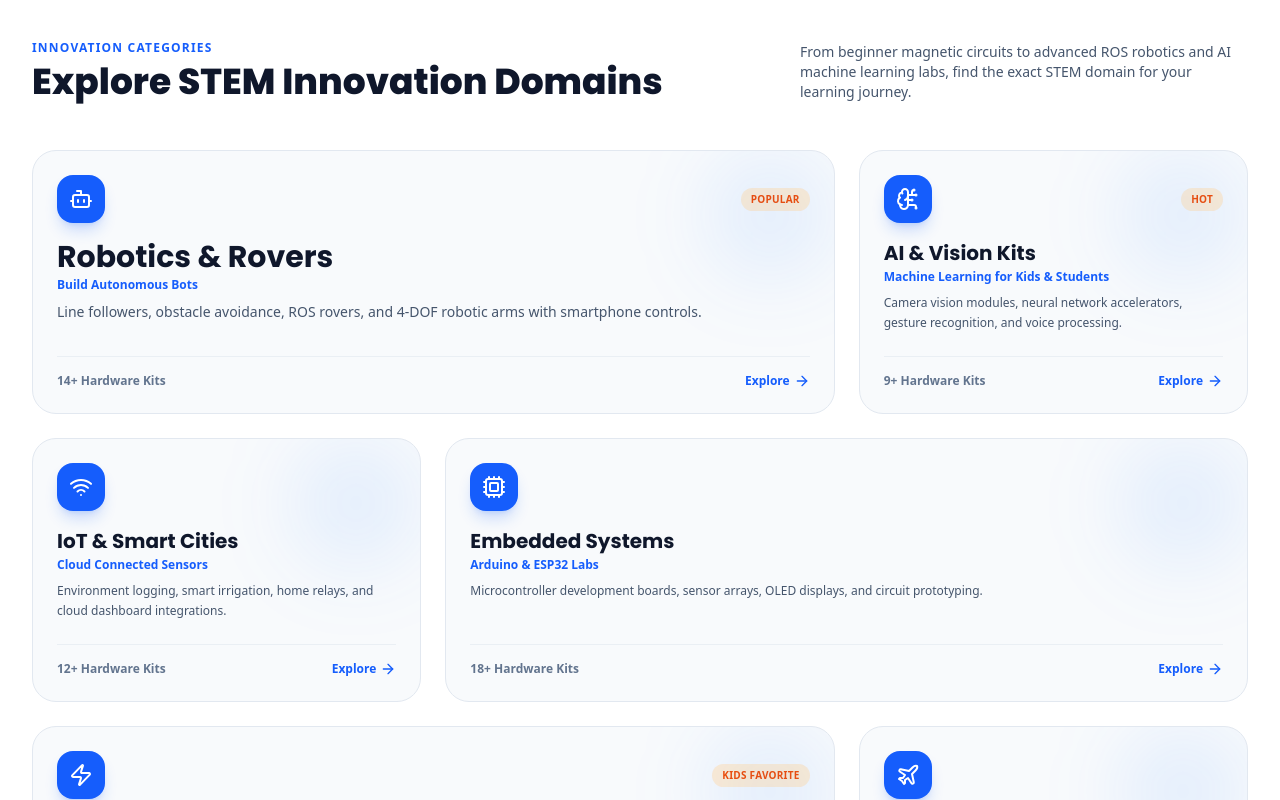
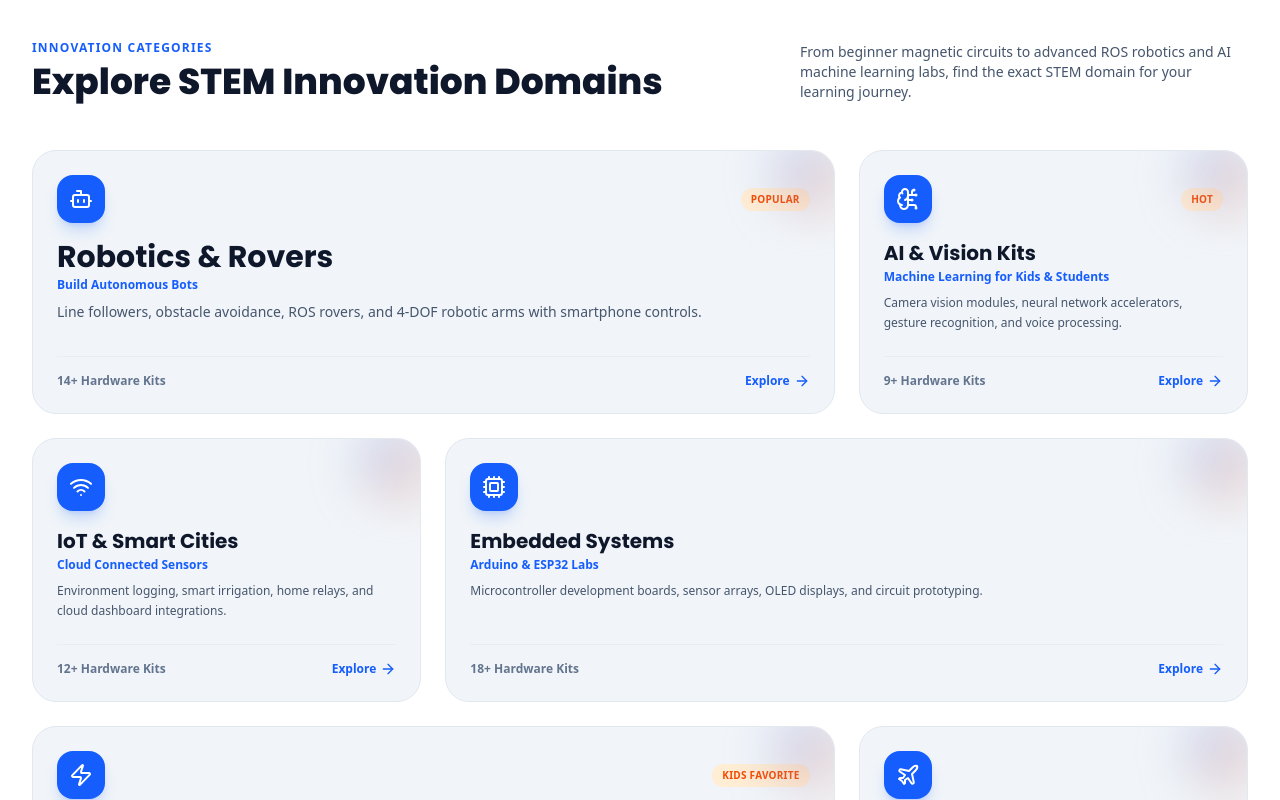
Before and after one commit to NavoYantra/navoyantra_shop, a React (Vite) app: page / in a window 1280 px wide. Shown: the part 1040-1840 px from the top of the page. Built offline with nearby package versions, Linux system fonts and the light colour scheme; no server answers; the database is empty.

Commit message:
feat: add FeaturedCategories component with bento grid layout and category filtering functionality

```diff
--- a/src/components/home/FeaturedCategories.tsx
+++ b/src/components/home/FeaturedCategories.tsx
@@ -104,10 +104,10 @@ export const FeaturedCategories: React.FC = () => {
               variants={itemVariants}
               whileHover={{ scale: 1.02 }}
               onClick={() => handleCategoryClick(category.id)}
-              className={`group relative rounded-3xl overflow-hidden border border-slate-200 bg-slate-50 p-6 hover:shadow-2xl hover:border-blue-500/50 transition-all duration-300 cursor-pointer flex flex-col justify-between ${getBentoClasses(index)}`}
+              className={`group relative rounded-3xl overflow-hidden border border-slate-200 bg-slate-100 p-6 hover:shadow-2xl hover:border-blue-500/50 transition-all duration-300 cursor-pointer flex flex-col justify-between ${getBentoClasses(index)}`}
             >
-              {/* Background Glow on Hover */}
-              <div className="absolute top-0 right-0 w-32 h-32 bg-blue-500/10 rounded-full blur-2xl group-hover:scale-150 transition-transform duration-500 pointer-events-none" />
+              {/* Corner Blue & Orange Gradient Accent */}
+              <div className="absolute -top-4 -right-4 w-20 h-20 bg-gradient-to-br from-blue-500/30 to-orange-500/30 rounded-full blur-xl group-hover:scale-[2] group-hover:opacity-70 transition-all duration-500 pointer-events-none" />
 
               <div>
                 <div className="flex items-center justify-between mb-4">
```
